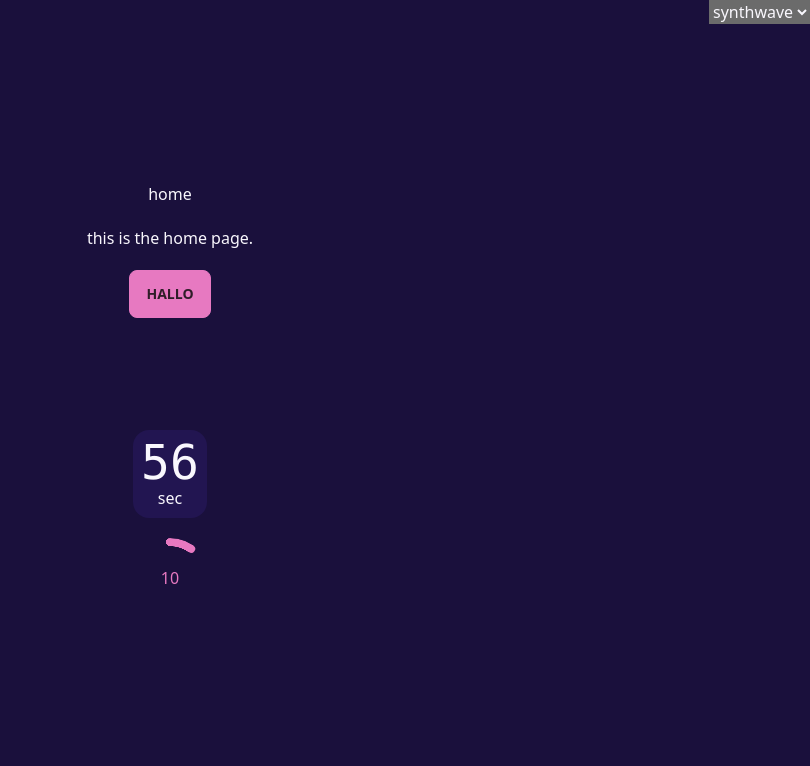
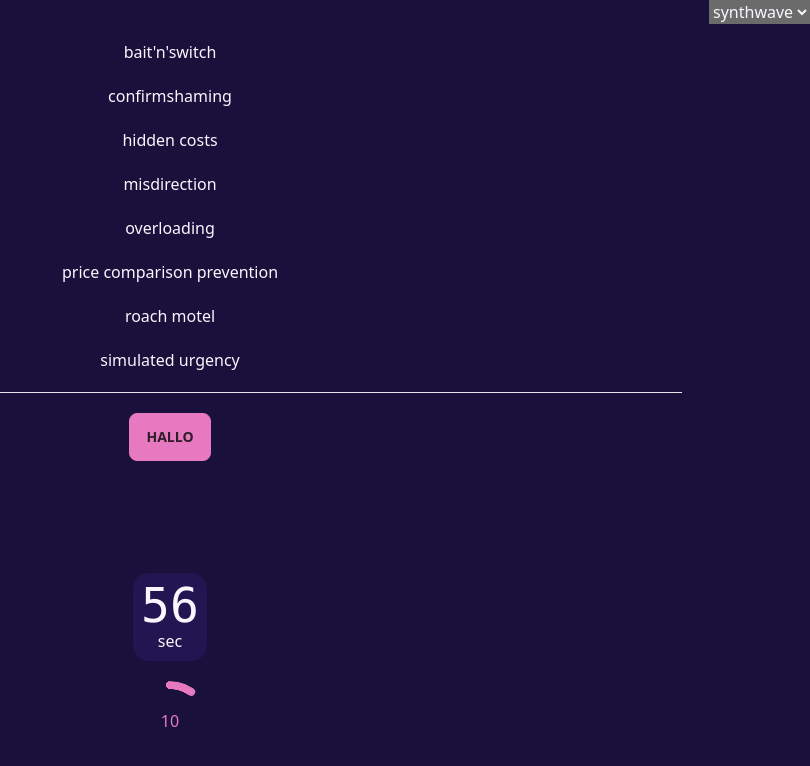
Before and after one commit to johak-at/dark-hak, a SvelteKit app: page / in a window 1280 px wide. Shown: the top 766 px of the page, without its empty margins (470-1280 px from the left). Built offline with nearby package versions, Linux system fonts and the light colour scheme; some icons are missing.

Commit message:
styled homepage

```diff
--- /dev/null
+++ b/src/lib/store.js
@@ -0,0 +1,62 @@
+import { writable } from 'svelte/store';
+
+// lesen aus dem localStorage:
+const localData = localStorage.patterns
+    ? JSON.parse(localStorage.patterns)
+    : null;
+
+export const patterns = writable(localData || [
+    {
+        id: 1,
+        name: "bait'n'switch",
+        slug: "bait-switch",
+        done: false
+    },
+    {
+        id: 2,
+        name: "confirmshaming",
+        slug: "confirmshaming",
+        done: false
+    },
+    {
+        id: 3,
+        name: "hidden costs",
+        slug: "hidden-costs",
+        done: false
+    },
+    {
+        id: 4,
+        name: "misdirection",
+        slug: "misdirection",
+        done: false
+    },
+    {
+        id: 5,
+        name: "overloading",
+        slug: "overloading",
+        done: false
+    },
+    {
+        id: 6,
+        name: "price comparison prevention",
+        slug: "price-comparison-prevention",
+        done: false
+    },
+    {
+        id: 7,
+        name: "roach motel",
+        slug: "roach-motel",
+        done: false
+    },
+    {
+        id: 8,
+        name: "simulated urgency",
+        slug: "simulated-urgency",
+        done: false
+    },
+]);
+
+// schreiben in den localStorage:
+patterns.subscribe((value) => {
+    localStorage.patterns = JSON.stringify(value);
+});
--- a/src/routes/+page.svelte
+++ b/src/routes/+page.svelte
@@ -1,22 +1,36 @@
 <script>
 	import Icon from '@iconify/svelte';
 	import { onMount } from 'svelte';
+	import { patterns } from '$lib/store';
+
 	let countdown = 60;
 	let stock = 10;
+
 	onMount(() => {
 		setInterval(() => (countdown = countdown - 1), 1000);
 		setInterval(() => (stock = stock - 1), Math.random() * 10000 + 5000);
 	});
 </script>
 
-<h1>home</h1>
-<p>this is the home page.</p>
+<ul class="flex flex-col items-center gap-5">
+	{#each $patterns as pattern}
+		<li>
+			<a href="/{pattern.slug}" class="transition-all hover:underline">{pattern.name}</a>
+		</li>
+	{/each}
+</ul>
+
+<hr class="w-[80%]" />
+
 <button class="btn btn-primary">hallo</button>
+
 <Icon icon="game-icons:bloody-sword" class="text-red-700 text-7xl" />
+
 <div class="flex flex-col p-2 bg-neutral rounded-box text-neutral-content items-center">
 	<span class="countdown font-mono text-5xl">
 		<span style="--value:{countdown};" />
 	</span>
 	sec
 </div>
+
 <div class="radial-progress text-primary" style="--value:{stock};">{stock}</div>
```
